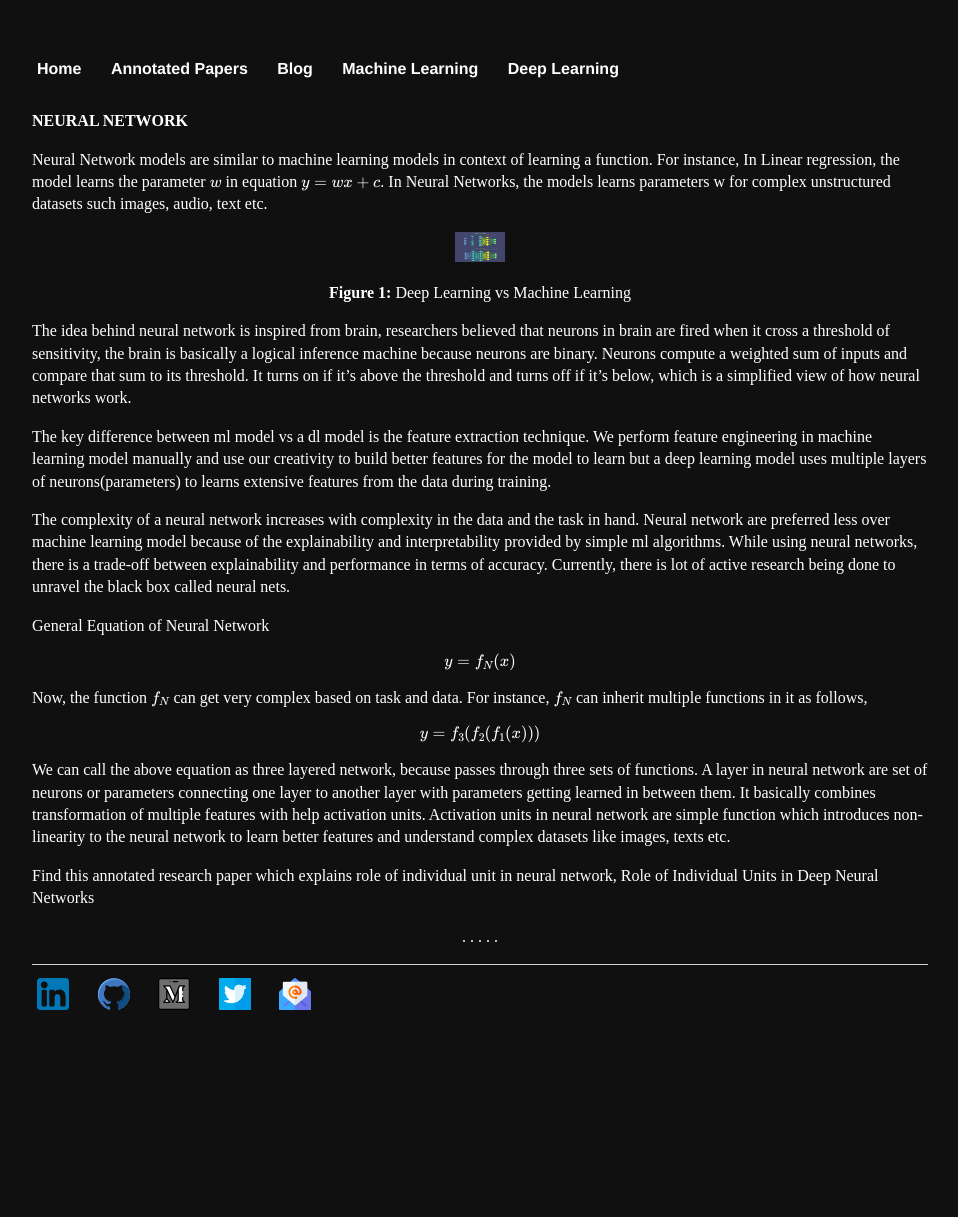
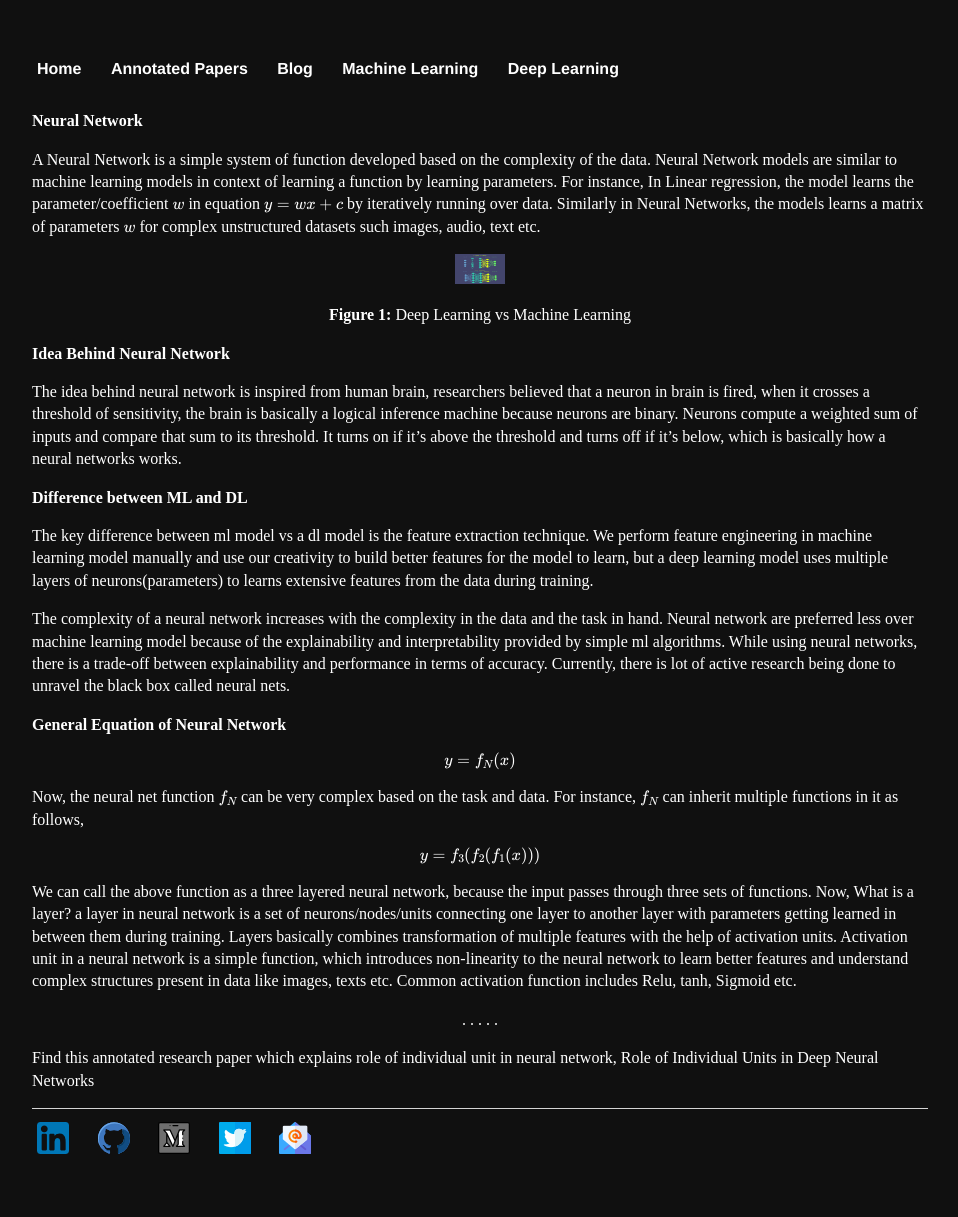
Before and after one commit to Mayurji/mayurji.github.io, a Jekyll site: the page built from _deep-learning/2020-10-07-Deep-Learning.md, in a window 1280 px wide. Shown: the whole page, without its empty margins (160-1118 px from the left). Built offline with Jekyll 4.4.1, drawn with Linux system fonts in a browser that asks for light colours; formulas are drawn with MathJax 3; before the commit the page ends 1073 px from its top, so only the background shows below that.

Commit message:
Update 2020-10-07-Deep-Learning.md

```diff
--- a/_deep-learning/2020-10-07-Deep-Learning.md
+++ b/_deep-learning/2020-10-07-Deep-Learning.md
@@ -6,11 +6,12 @@ date:   2020-10-07 13:43:52 +0530
 ---
 {% include mathjax.html %}
 
-**NEURAL NETWORK**
+**Neural Network**
 
-Neural Network models are similar to machine learning models in context of learning a function.
-For instance, In Linear regression, the model learns the parameter $$w$$ in equation $$y=wx+c$$.
-In Neural Networks, the models learns parameters w for complex unstructured datasets such images,
+A Neural Network is a simple system of function developed based on the complexity of the data.
+Neural Network models are similar to machine learning models in context of learning a function by learning parameters.
+For instance, In Linear regression, the model learns the parameter/coefficient $$w$$ in equation $$y=wx+c$$ by iteratively running over data.
+Similarly in Neural Networks, the models learns a matrix of parameters $$w$$ for complex unstructured datasets such images,
 audio, text etc.
 
 <center>
@@ -18,37 +19,40 @@ audio, text etc.
 <p><b>Figure 1:</b> Deep Learning vs Machine Learning</p>
 </center>
 
-The idea behind neural network is inspired from brain, researchers believed that neurons in brain are fired
-when it cross a threshold of sensitivity, the brain is basically a logical inference machine because neurons
+**Idea Behind Neural Network**
+
+The idea behind neural network is inspired from human brain, researchers believed that a neuron in brain is fired,
+when it crosses a threshold of sensitivity, the brain is basically a logical inference machine because neurons
 are binary. Neurons compute a weighted sum of inputs and compare that sum to its threshold. It turns on if
-it’s above the threshold and turns off if it’s below, which is a simplified view of how neural networks work.
+it’s above the threshold and turns off if it’s below, which is basically how a neural networks works.
+
+**Difference between ML and DL**
 
 The key difference between ml model vs a dl model is the feature extraction technique. We perform feature
 engineering in machine learning model manually and use our creativity to build better features for the model
-to learn but a deep learning model uses multiple layers of neurons(parameters) to learns extensive features from
+to learn, but a deep learning model uses multiple layers of neurons(parameters) to learns extensive features from
 the data during training.
 
-The complexity of a neural network increases with complexity in the data and the task in hand. Neural
+The complexity of a neural network increases with the complexity in the data and the task in hand. Neural
 network are preferred less over machine learning model because of the explainability and interpretability
 provided by simple ml algorithms. While using neural networks, there is a trade-off between explainability
 and performance in terms of accuracy. Currently, there is lot of active research being done to unravel the
 black box called neural nets.
 
-General Equation of Neural Network
+**General Equation of Neural Network**
 
 <p>$$y=f_N(x)$$</p>
 
-Now, the function $$f_N$$ can get very complex based on task and data. For instance, $$f_N$$ can inherit
+Now, the neural net function $$f_N$$ can be very complex based on the task and data. For instance, $$f_N$$ can inherit
 multiple functions in it as follows,
 
 <p>$$y=f_3(f_2(f_1(x)))$$</p>
 
-We can call the above equation as three layered network, because passes through three sets of functions. A layer in neural network
-are set of neurons or parameters connecting one layer to another layer with parameters getting learned in between them.
-It basically combines transformation of multiple features with help activation units. Activation units in neural network
-are simple function which introduces non-linearity to the neural network to learn better features and understand complex
-datasets like images, texts etc.
+We can call the above function as a three layered neural network, because the input passes through three sets of functions. Now, What is a layer? a layer in neural network is a set of neurons/nodes/units connecting one layer to another layer with parameters getting learned in between them during training.
+Layers basically combines transformation of multiple features with the help of activation units. Activation unit in a neural network
+is a simple function, which introduces non-linearity to the neural network to learn better features and understand complex
+structures present in data like images, texts etc. Common activation function includes Relu, tanh, Sigmoid etc.
+
+<p align=center>. . . . .</p>
 
 Find this annotated research paper which explains role of individual unit in neural network, [Role of Individual Units in Deep Neural Networks](https://github.com/Mayurji/Deep-Learning-Papers/tree/master/Investigate%20DNN)
-
-<p align=center>. . . . .</p>
```
